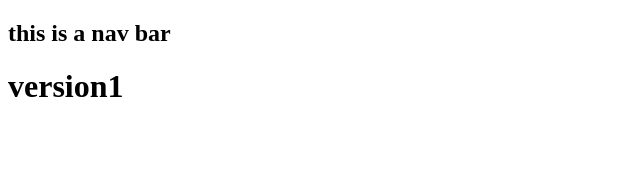
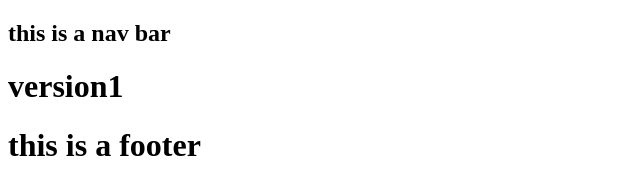
Before and after one commit to Haseeb-cod3r/practice-git, a plain HTML site: page index.html in a window 1280 px wide. Shown: the whole page, without its empty margins (0-640 px from the left). Drawn offline with Linux system fonts and the light colour scheme.

Commit message:
add footer

```diff
--- a/index.html
+++ b/index.html
@@ -10,5 +10,8 @@
         <h1>this is a nav bar</h1>
     </nav>
     <h1>version1</h1>
+    <footer>
+        <h1>this is a footer</h1>
+    </footer>
 </body>
 </html>
```
